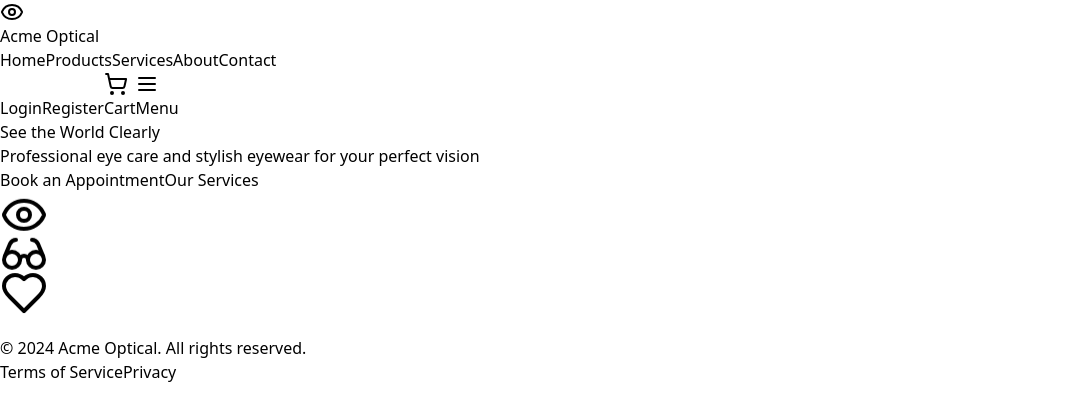
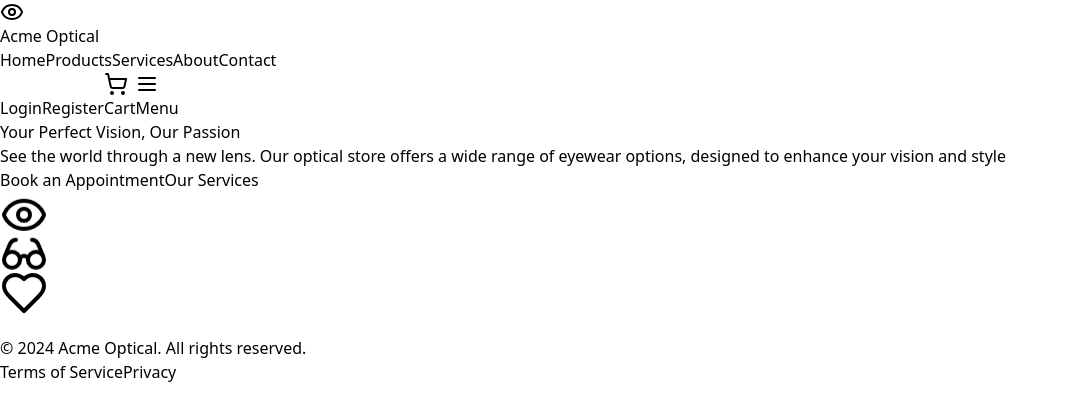
Before and after one commit to mddanish867/optical-business, a React (Vite) app: page / in a window 1280 px wide. Shown: the top 420 px of the page, without its empty margins (0-1069 px from the left). Built offline with nearby package versions, Linux system fonts and the light colour scheme.

Commit message:
renamed the tag line for home page

```diff
--- a/src/Pages/HomePage.jsx
+++ b/src/Pages/HomePage.jsx
@@ -64,11 +64,11 @@ export default function HomePage() {
           <div className="flex flex-col items-center justify-center space-y-6 sm:space-y-8 text-center animate-fade-in">
             <div className="space-y-4 sm:space-y-6">
               <h1 className="text-2xl sm:text-3xl md:text-4xl lg:text-5xl xl:text-6xl font-bold tracking-tighter text-white animate-slide-up">
-                See the World Clearly
+                Your Perfect Vision, Our Passion
               </h1>
               <p className="mx-auto max-w-xs sm:max-w-sm md:max-w-md lg:max-w-lg text-sm sm:text-base md:text-lg lg:text-xl text-gray-300 animate-fade-in opacity-0"
                  style={{ animationDelay: '0.3s', animationFillMode: 'forwards' }}>
-                Professional eye care and stylish eyewear for your perfect vision
+                See the world through a new lens. Our optical store offers a wide range of eyewear options, designed to enhance your vision and style
               </p>
             </div>
             <div className="flex flex-col sm:flex-row gap-4 sm:gap-6 w-full sm:w-auto animate-fade-in opacity-0"
```
